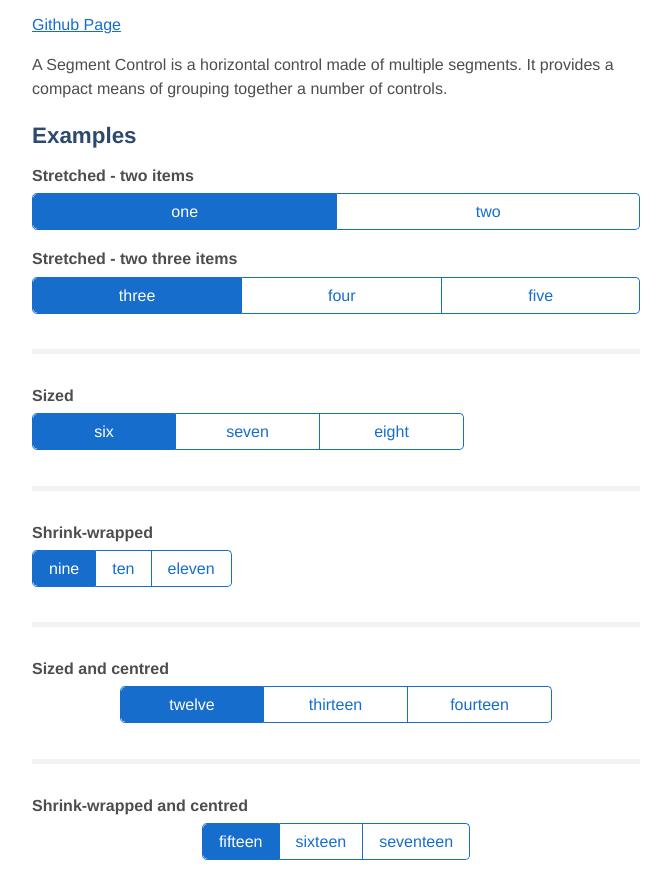
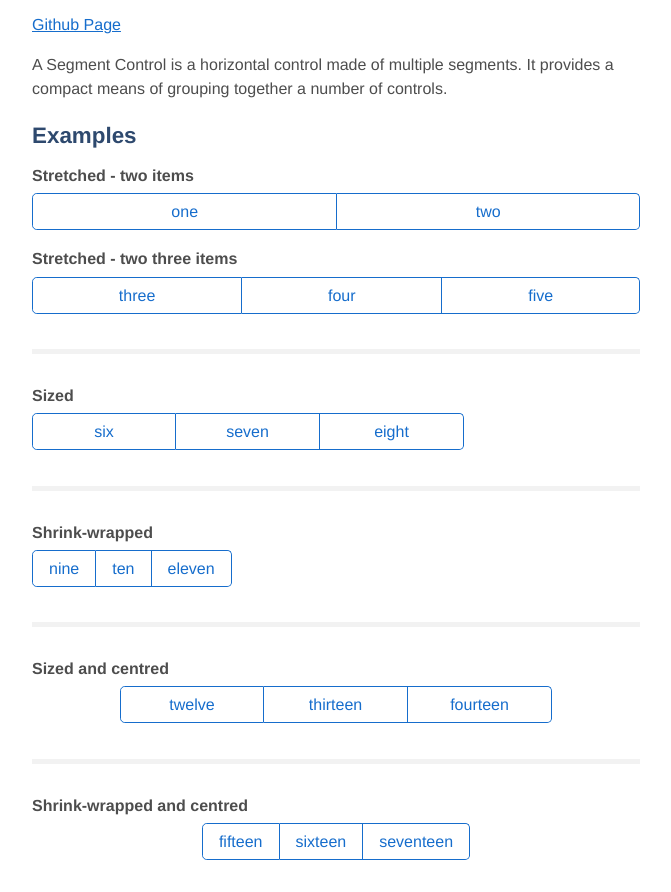
Before and after one commit to russmaxdesign/segmented-control, a plain HTML site: page index.html in a window 1280 px wide. Shown: the part 58-950 px from the top of the page, without its empty margins (304-975 px from the left). Drawn offline with Linux system fonts and the light colour scheme.

Commit message:
Remove checked attribute

```diff
--- a/index.html
+++ b/index.html
@@ -20,7 +20,7 @@
         <legend>Stretched - two items</legend>
         <ul class="segmented-control segmented-control--stretched">
           <li>
-             <input type="radio" id="one" name="choose1" checked>
+             <input type="radio" id="one" name="choose1">
              <label for="one">one</label>
           </li>
           <li>
@@ -36,7 +36,7 @@
         <legend>Stretched - two three items</legend>
         <ul class="segmented-control segmented-control--stretched">
           <li>
-             <input type="radio" id="three" name="choose2" checked>
+             <input type="radio" id="three" name="choose2">
              <label for="three">three</label>
           </li>
           <li>
@@ -57,7 +57,7 @@
         <legend>Sized</legend>
         <ul class="segmented-control segmented-control--sized">
           <li>
-             <input type="radio" id="six" name="choose3" checked>
+             <input type="radio" id="six" name="choose3">
              <label for="six">six</label>
           </li>
           <li>
@@ -78,7 +78,7 @@
         <legend>Shrink-wrapped</legend>
         <ul class="segmented-control">
           <li>
-             <input type="radio" id="nine" name="choose4" checked>
+             <input type="radio" id="nine" name="choose4">
              <label for="nine">nine</label>
           </li>
           <li>
@@ -99,7 +99,7 @@
         <legend>Sized and centred</legend>
         <ul class="segmented-control segmented-control--sized segmented-control--centered">
           <li>
-             <input type="radio" id="twelve" name="choose5" checked>
+             <input type="radio" id="twelve" name="choose5">
              <label for="twelve">twelve</label>
           </li>
           <li>
@@ -120,7 +120,7 @@
         <legend>Shrink-wrapped and centred</legend>
         <ul class="segmented-control segmented-control--shrink segmented-control--centered">
           <li>
-             <input type="radio" id="fifteen" name="choose6" checked>
+             <input type="radio" id="fifteen" name="choose6">
              <label for="fifteen">fifteen</label>
           </li>
           <li>
@@ -144,7 +144,7 @@
     &lt;legend&gt;Legend text&lt;/legend&gt;
     &lt;ul class="segmented-control segmented-control--stretched"&gt;
       &lt;li&gt;
-         &lt;input type="radio" id="one" name="choose1" checked&gt;
+         &lt;input type="radio" id="one" name="choose1"&gt;
          &lt;label for="one"&gt;one&lt;/label&gt;
       &lt;/li&gt;
       &lt;li&gt;
```
